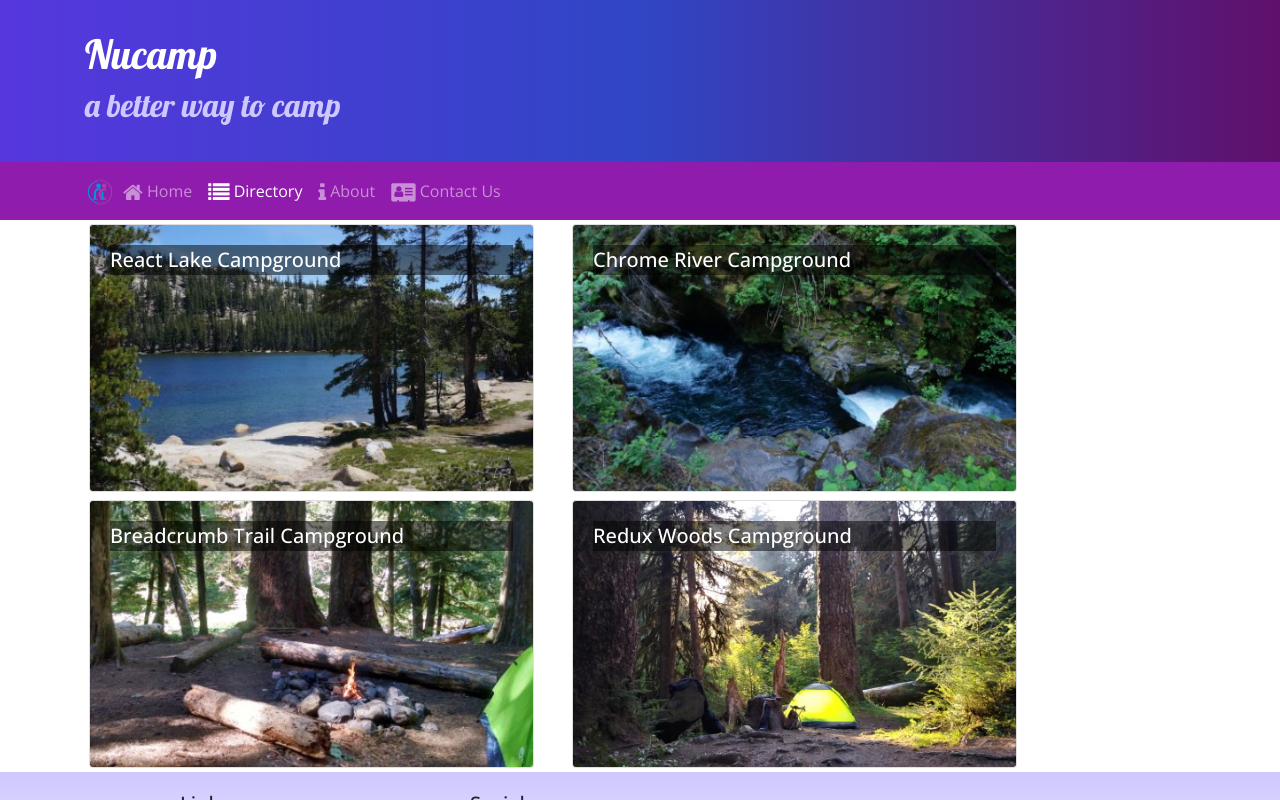
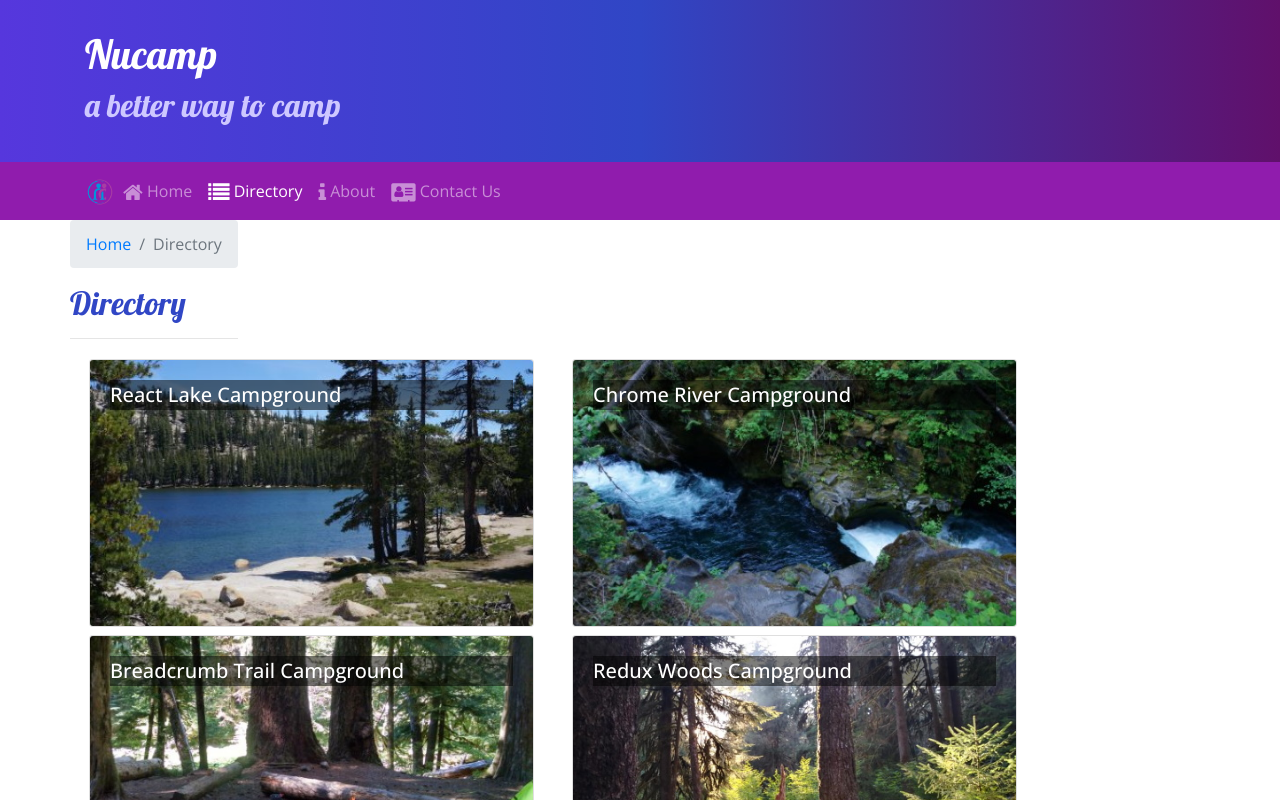
Before and after one commit to jonhernandez91/react-nucampsite, a React (Create React App) app: page /directory in a window 1280 px wide. Shown: the top 800 px of the page. Built offline with nearby package versions, Linux system fonts and the light colour scheme.

Commit message:
Breadcrumbs

```diff
--- a/src/components/CampsiteInfoComponent.js
+++ b/src/components/CampsiteInfoComponent.js
@@ -1,5 +1,6 @@
 import React from 'react';
-import { Card, CardImg, CardText, CardBody, CardTitle } from 'reactstrap';
+import { Card, CardImg, CardText, CardBody, CardTitle, Breadcrumb, BreadcrumbItem } from 'reactstrap';
+import { Link } from 'react-router-dom';
 
 function RenderCampsite({campsite}) {
     return (
@@ -7,7 +8,6 @@
             <Card>
                 <CardImg top src={campsite.image} alt={campsite.name} />
                 <CardBody>
-                    <CardTitle>{campsite.name}</CardTitle>
                     <CardText>{campsite.description}</CardText>
                 </CardBody>
             </Card>
@@ -38,10 +38,20 @@
     if (props.campsite) {
         return (
             <div className="container">
-                <div className='row' >
-                    <RenderCampsite campsite={props.campsite} />
-                    <RenderComments comments={props.comments} />
+            <div className="row">
+                <div className="col">
+                    <Breadcrumb>
+                        <BreadcrumbItem><Link to ='/directory'>Directory</Link></BreadcrumbItem>
+                        <BreadcrumbItem active>{props.campsite.name}</BreadcrumbItem>
+                    </Breadcrumb>
+                    <h2>C{props.campsite.name}</h2>
+                    <hr />
                 </div>
+            </div>
+            <div className='row' >
+                <RenderCampsite campsite={props.campsite} />
+                <RenderComments comments={props.comments} />
+            </div>
             </div>
         )
     } else {
--- a/src/components/ContactComponent.js
+++ b/src/components/ContactComponent.js
@@ -1,10 +1,16 @@
 import React from 'react';
+import { Breadcrumb, BreadcrumbItem } from 'reactstrap';
+import { Link } from 'react-router-dom';
 
 function Contact(props) {
     return (
         <div className="container">
             <div className="row">
                 <div className="col">
+                    <Breadcrumb>
+                        <BreadcrumbItem><Link to ='/home'>Home</Link></BreadcrumbItem>
+                        <BreadcrumbItem active>ContactUs</BreadcrumbItem>
+                    </Breadcrumb>
                     <h2>Contact Us</h2>
                     <hr />
                 </div>
--- a/src/components/DirectoryComponent.js
+++ b/src/components/DirectoryComponent.js
@@ -1,5 +1,5 @@
 import React from 'react';
-import { Card, CardImg, CardImgOverlay, CardTitle } from 'reactstrap';
+import { Card, CardImg, CardImgOverlay, CardTitle, Breadcrumb, BreadcrumbItem } from 'reactstrap';
 import { Link } from 'react-router-dom';
 
 function RenderDirectoryItem({campsite}) {
@@ -27,6 +27,18 @@
 
     return(
         <div className = 'container'>
+            <div className='row'>
+                <div classNAme='col'>
+                    <Breadcrumb>
+                        <BreadcrumbItem>
+                            <Link to ='/home'>Home</Link>
+                        </BreadcrumbItem>
+                        <BreadcrumbItem active>Directory</BreadcrumbItem>
+                    </Breadcrumb>
+                    <h2>Directory</h2>
+                    <hr />
+                </div>
+            </div>
             <div className = 'row'>
                 {directory}
             </div>
```
